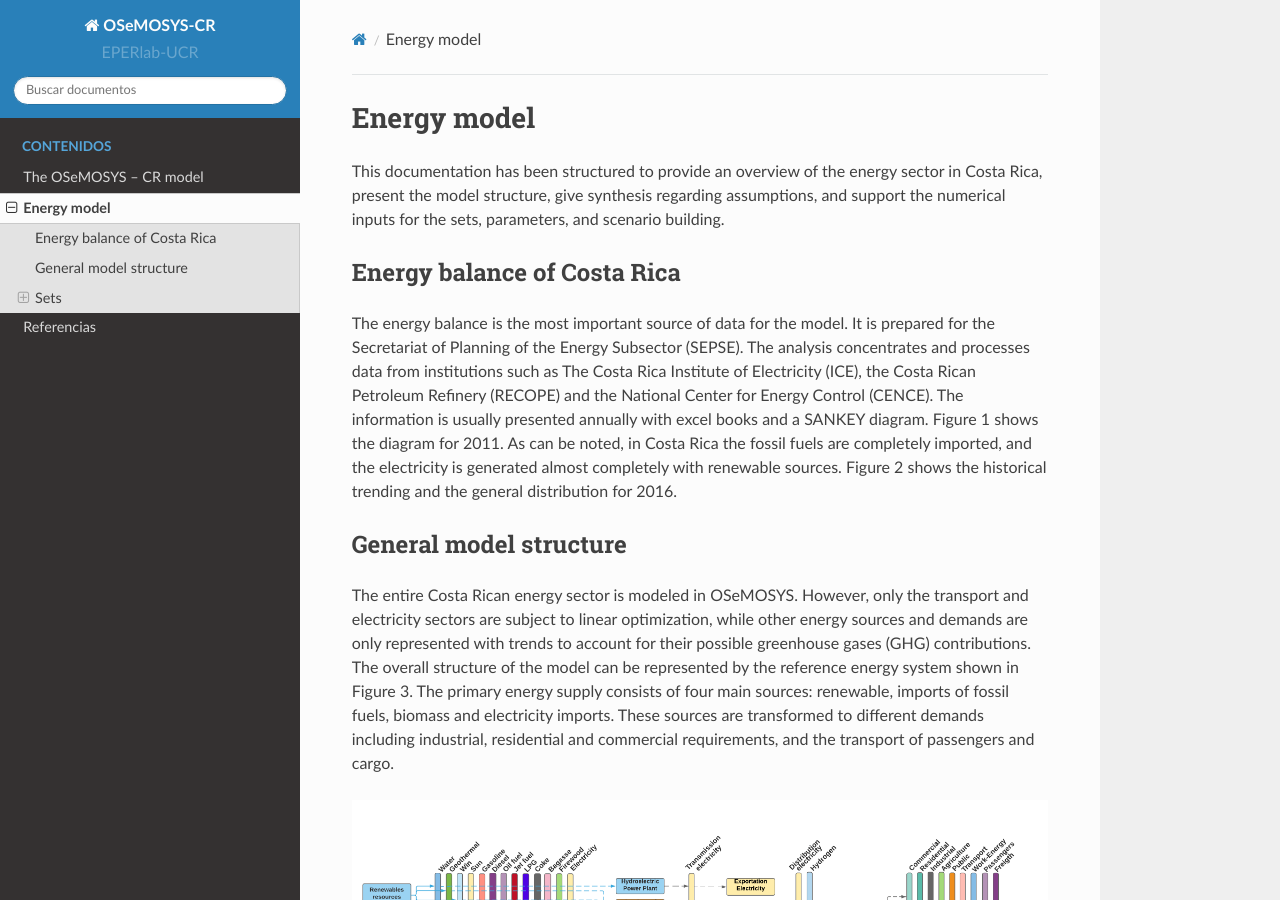
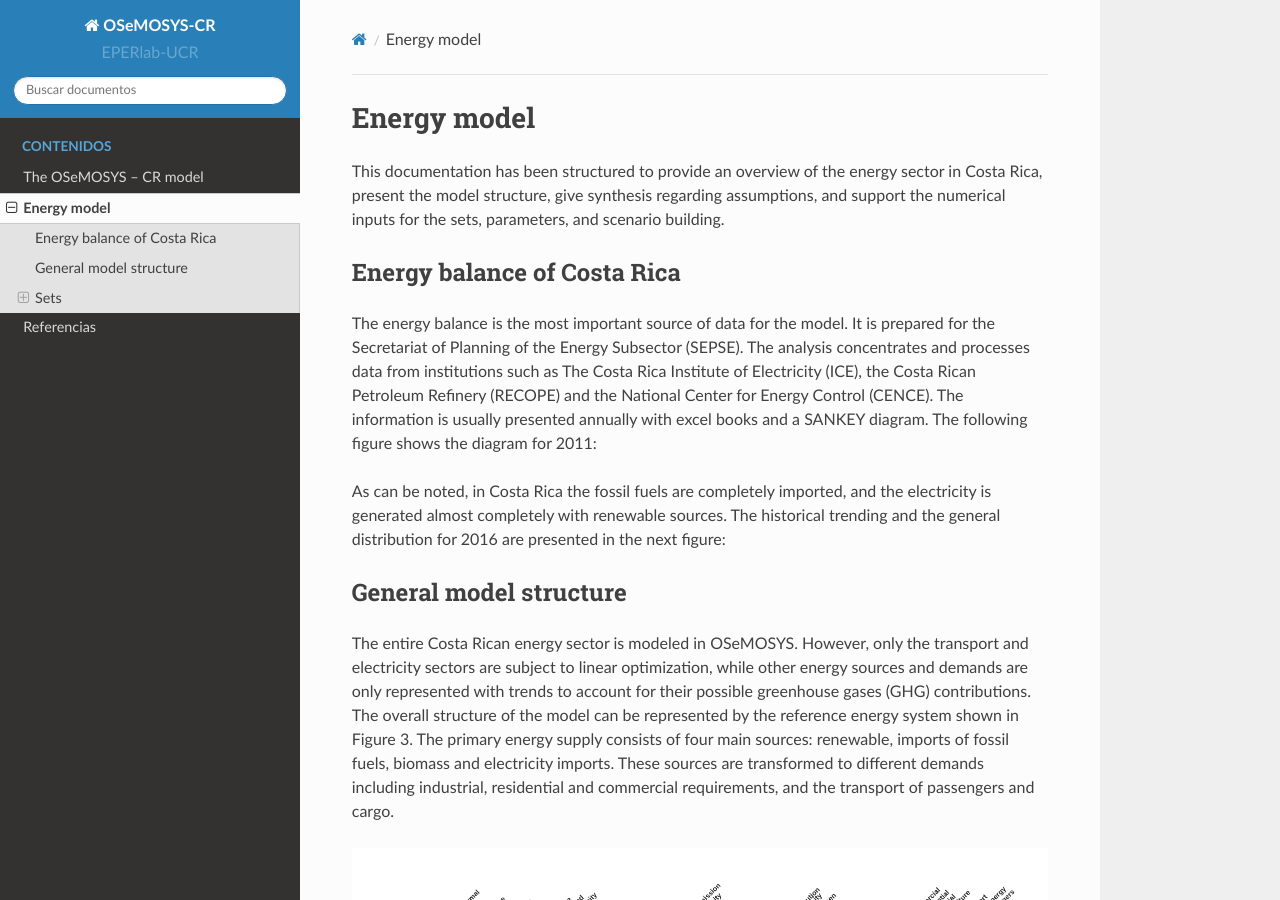
Before and after one commit to EPERLab/OSeMOSYS-CR, a Sphinx documentation site: the page built from docs/02EnergyModel.rst, in a window 1280 px wide and 900 px high. Built offline with Sphinx 7.4.7 and the Read the Docs theme 2.0.0, drawn with Linux system fonts in a browser that asks for light colours.

Commit message:
Update 02EnergyModel.rst

```diff
--- a/docs/02EnergyModel.rst
+++ b/docs/02EnergyModel.rst
@@ -6,10 +6,9 @@ This documentation has been structured to provide  an overview of the energy sec
 Energy balance of Costa Rica
 +++++++++
 
-The energy balance is the most important source of data for the model. It is prepared for the Secretariat of Planning of the Energy Subsector (SEPSE). The analysis concentrates and processes data from institutions such as The Costa Rica Institute of Electricity (ICE), the Costa Rican Petroleum Refinery (RECOPE) and the National Center for Energy Control (CENCE). The information is usually presented annually with excel books and a SANKEY diagram. Figure 1 shows the diagram for 2011.  As can be noted, in Costa Rica the fossil fuels are completely imported, and the electricity is generated almost completely with renewable sources. Figure 2 shows the historical trending and the general distribution for 2016.
+The energy balance is the most important source of data for the model. It is prepared for the Secretariat of Planning of the Energy Subsector (SEPSE). The analysis concentrates and processes data from institutions such as The Costa Rica Institute of Electricity (ICE), the Costa Rican Petroleum Refinery (RECOPE) and the National Center for Energy Control (CENCE). The information is usually presented annually with excel books and a SANKEY diagram. The following figure shows the diagram for 2011:
 
-
-
+As can be noted, in Costa Rica the fossil fuels are completely imported, and the electricity is generated almost completely with renewable sources. The historical trending and the general distribution for 2016 are presented in the next figure:
 
 General model structure
 +++++++++
```
